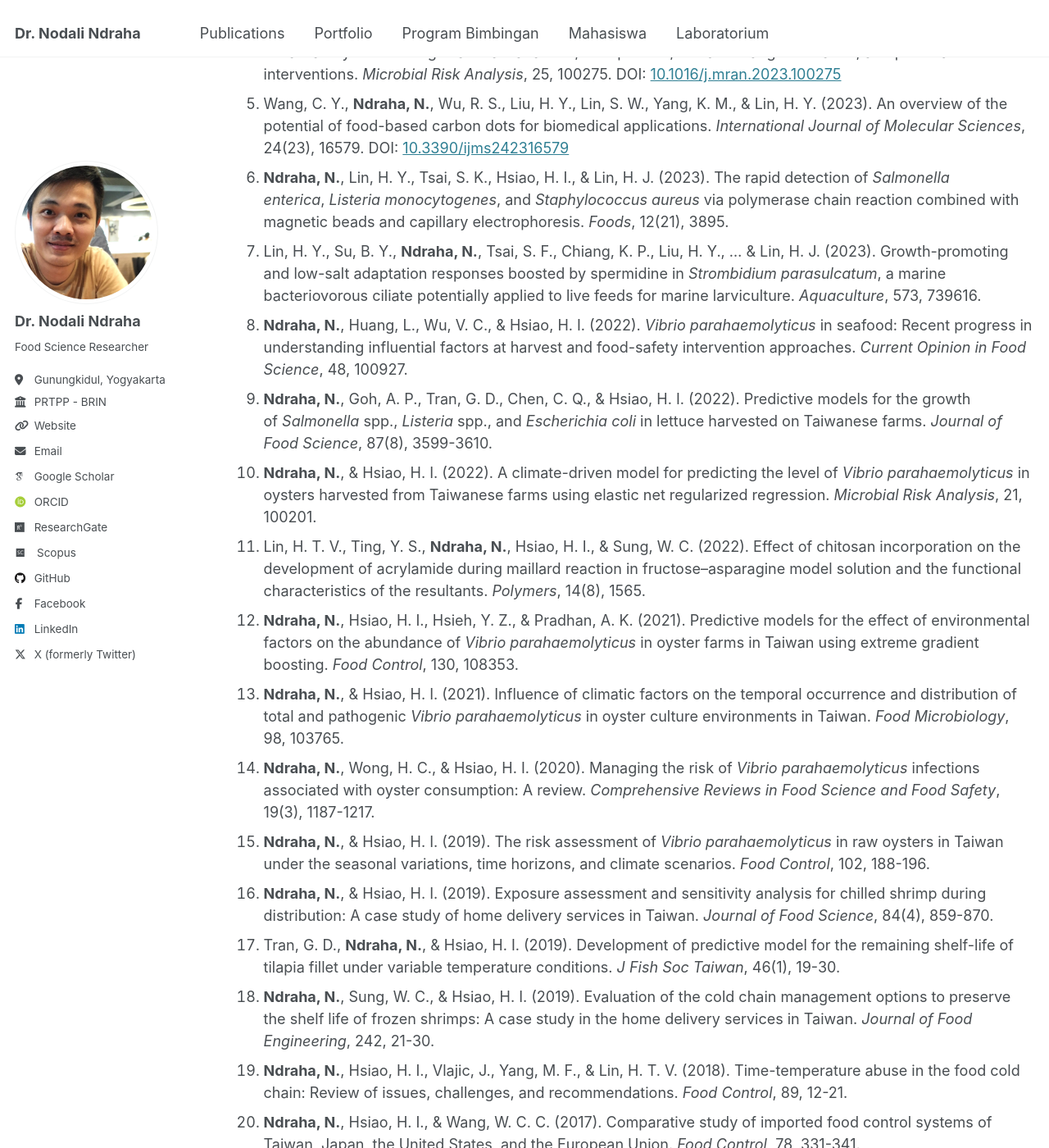
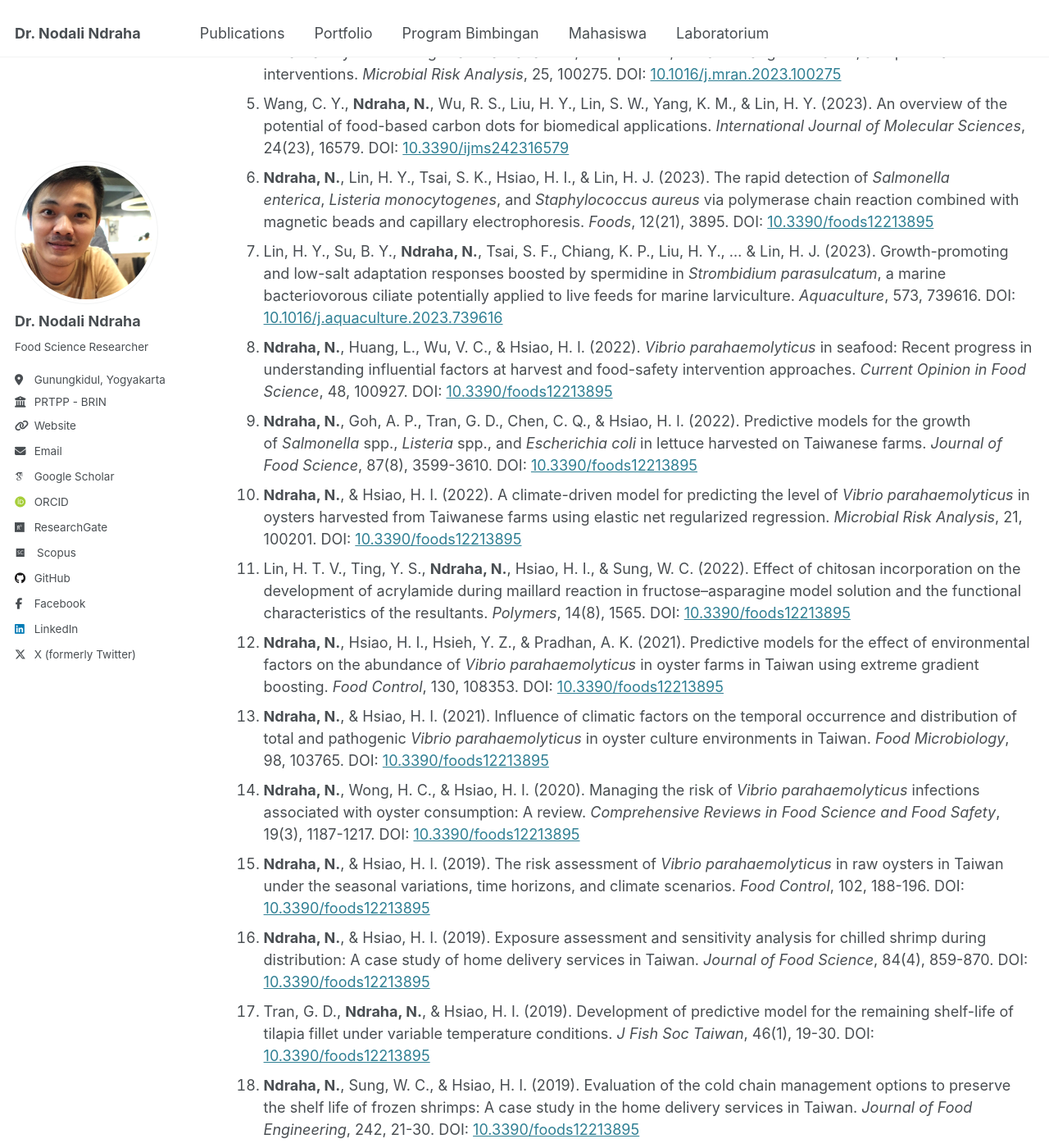
Before and after one commit to nndraha/nodali.github.io, a Jekyll site: the page built from _pages/publications.html, in a window 1280 px wide and 1400 px high, scrolled down 541 px. Shown: the whole window at 82% size. Built offline with Jekyll 4.4.1, drawn with Linux system fonts in a browser that asks for light colours; some web fonts are replaced; some of the changed text lies outside the part shown.

Commit message:
Update publications.html

```diff
--- a/_pages/publications.html
+++ b/_pages/publications.html
@@ -18,21 +18,21 @@ author_profile: true
   <li><strong>Ndraha, N.</strong>, Lin, H. Y., Wang, C. Y., Hsiao, H. I., &amp; Lin, H. J. (2023). Rapid detection methods for foodborne pathogens based on nucleic acid amplification: Recent advances, remaining challenges, and possible opportunities. <em>Food Chemistry: Molecular Sciences</em>, 7, 100183. DOI: <a href="https://doi.org/10.1016/j.fochms.2023.100183">10.1016/j.fochms.2023.100183</a></li>
   <li><strong>Ndraha, N.</strong>, Lin, H. Y., Lin, H. J., &amp; Hsiao, H. I. (2023). Modeling the risk of <em>Vibrio parahaemolyticus</em> in oysters in Taiwan by considering seasonal variations, time periods, climate change scenarios, and post-harvest interventions. <em>Microbial Risk Analysis</em>, 25, 100275. DOI: <a href="https://doi.org/10.1016/j.mran.2023.100275">10.1016/j.mran.2023.100275</a></li>
   <li>Wang, C. Y., <strong>Ndraha, N.</strong>, Wu, R. S., Liu, H. Y., Lin, S. W., Yang, K. M., &amp; Lin, H. Y. (2023). An overview of the potential of food-based carbon dots for biomedical applications. <em>International Journal of Molecular Sciences</em>, 24(23), 16579. DOI: <a href="https://doi.org/10.3390/ijms242316579">10.3390/ijms242316579</a></li>
-  <li><strong>Ndraha, N.</strong>, Lin, H. Y., Tsai, S. K., Hsiao, H. I., &amp; Lin, H. J. (2023). The rapid detection of <em>Salmonella enterica</em>, <em>Listeria monocytogenes</em>, and <em>Staphylococcus aureus</em> via polymerase chain reaction combined with magnetic beads and capillary electrophoresis. <em>Foods</em>, 12(21), 3895.</li>
-  <li>Lin, H. Y., Su, B. Y., <strong>Ndraha, N.</strong>, Tsai, S. F., Chiang, K. P., Liu, H. Y., … &amp; Lin, H. J. (2023). Growth-promoting and low-salt adaptation responses boosted by spermidine in <em>Strombidium parasulcatum</em>, a marine bacteriovorous ciliate potentially applied to live feeds for marine larviculture. <em>Aquaculture</em>, 573, 739616.</li>
-  <li><strong>Ndraha, N.</strong>, Huang, L., Wu, V. C., &amp; Hsiao, H. I. (2022). <em>Vibrio parahaemolyticus</em> in seafood: Recent progress in understanding influential factors at harvest and food-safety intervention approaches. <em>Current Opinion in Food Science</em>, 48, 100927.</li>
-  <li><strong>Ndraha, N.</strong>, Goh, A. P., Tran, G. D., Chen, C. Q., &amp; Hsiao, H. I. (2022). Predictive models for the growth of <em>Salmonella</em> spp., <em>Listeria</em> spp., and <em>Escherichia coli</em> in lettuce harvested on Taiwanese farms. <em>Journal of Food Science</em>, 87(8), 3599-3610.</li>
-  <li><strong>Ndraha, N.</strong>, &amp; Hsiao, H. I. (2022). A climate-driven model for predicting the level of <em>Vibrio parahaemolyticus</em> in oysters harvested from Taiwanese farms using elastic net regularized regression. <em>Microbial Risk Analysis</em>, 21, 100201.</li>
-  <li>Lin, H. T. V., Ting, Y. S., <strong>Ndraha, N.</strong>, Hsiao, H. I., &amp; Sung, W. C. (2022). Effect of chitosan incorporation on the development of acrylamide during maillard reaction in fructose–asparagine model solution and the functional characteristics of the resultants. <em>Polymers</em>, 14(8), 1565.</li>
-  <li><strong>Ndraha, N.</strong>, Hsiao, H. I., Hsieh, Y. Z., &amp; Pradhan, A. K. (2021). Predictive models for the effect of environmental factors on the abundance of <em>Vibrio parahaemolyticus</em> in oyster farms in Taiwan using extreme gradient boosting. <em>Food Control</em>, 130, 108353.</li>
-  <li><strong>Ndraha, N.</strong>, &amp; Hsiao, H. I. (2021). Influence of climatic factors on the temporal occurrence and distribution of total and pathogenic <em>Vibrio parahaemolyticus </em>in oyster culture environments in Taiwan. <em>Food Microbiology</em>, 98, 103765.</li>
-  <li><strong>Ndraha, N.</strong>, Wong, H. C., &amp; Hsiao, H. I. (2020). Managing the risk of <em>Vibrio parahaemolyticus</em> infections associated with oyster consumption: A review. <em>Comprehensive Reviews in Food Science and Food Safety</em>, 19(3), 1187-1217.</li>
-  <li><strong>Ndraha, N.</strong>, &amp; Hsiao, H. I. (2019). The risk assessment of <em>Vibrio parahaemolyticus</em> in raw oysters in Taiwan under the seasonal variations, time horizons, and climate scenarios. <em>Food Control</em>, 102, 188-196.</li>
-  <li><strong>Ndraha, N.</strong>, &amp; Hsiao, H. I. (2019). Exposure assessment and sensitivity analysis for chilled shrimp during distribution: A case study of home delivery services in Taiwan. <em>Journal of Food Science</em>, 84(4), 859-870.</li>
-  <li>Tran, G. D., <strong>Ndraha, N.</strong>, &amp; Hsiao, H. I. (2019). Development of predictive model for the remaining shelf-life of tilapia fillet under variable temperature conditions. <em>J Fish Soc Taiwan</em>, 46(1), 19-30.</li>
-  <li><strong>Ndraha, N.</strong>, Sung, W. C., &amp; Hsiao, H. I. (2019). Evaluation of the cold chain management options to preserve the shelf life of frozen shrimps: A case study in the home delivery services in Taiwan. <em>Journal of Food Engineering</em>, 242, 21-30.</li>
-  <li><strong>Ndraha, N.</strong>, Hsiao, H. I., Vlajic, J., Yang, M. F., &amp; Lin, H. T. V. (2018). Time-temperature abuse in the food cold chain: Review of issues, challenges, and recommendations. <em>Food Control</em>, 89, 12-21.</li>
-  <li><strong>Ndraha, N.</strong>, Hsiao, H. I., &amp; Wang, W. C. C. (2017). Comparative study of imported food control systems of Taiwan, Japan, the United States, and the European Union. <em>Food Control</em>, 78, 331-341.</li>
+  <li><strong>Ndraha, N.</strong>, Lin, H. Y., Tsai, S. K., Hsiao, H. I., &amp; Lin, H. J. (2023). The rapid detection of <em>Salmonella enterica</em>, <em>Listeria monocytogenes</em>, and <em>Staphylococcus aureus</em> via polymerase chain reaction combined with magnetic beads and capillary electrophoresis. <em>Foods</em>, 12(21), 3895. DOI: <a href="https://doi.org/10.3390/foods12213895">10.3390/foods12213895</a></li>
+  <li>Lin, H. Y., Su, B. Y., <strong>Ndraha, N.</strong>, Tsai, S. F., Chiang, K. P., Liu, H. Y., … &amp; Lin, H. J. (2023). Growth-promoting and low-salt adaptation responses boosted by spermidine in <em>Strombidium parasulcatum</em>, a marine bacteriovorous ciliate potentially applied to live feeds for marine larviculture. <em>Aquaculture</em>, 573, 739616. DOI: <a href="https://doi.org/10.1016/j.aquaculture.2023.739616">10.1016/j.aquaculture.2023.739616</a></li>
+  <li><strong>Ndraha, N.</strong>, Huang, L., Wu, V. C., &amp; Hsiao, H. I. (2022). <em>Vibrio parahaemolyticus</em> in seafood: Recent progress in understanding influential factors at harvest and food-safety intervention approaches. <em>Current Opinion in Food Science</em>, 48, 100927. DOI: <a href="https://doi.org/10.3390/foods12213895">10.3390/foods12213895</a></li>
+  <li><strong>Ndraha, N.</strong>, Goh, A. P., Tran, G. D., Chen, C. Q., &amp; Hsiao, H. I. (2022). Predictive models for the growth of <em>Salmonella</em> spp., <em>Listeria</em> spp., and <em>Escherichia coli</em> in lettuce harvested on Taiwanese farms. <em>Journal of Food Science</em>, 87(8), 3599-3610. DOI: <a href="https://doi.org/10.3390/foods12213895">10.3390/foods12213895</a></li>
+  <li><strong>Ndraha, N.</strong>, &amp; Hsiao, H. I. (2022). A climate-driven model for predicting the level of <em>Vibrio parahaemolyticus</em> in oysters harvested from Taiwanese farms using elastic net regularized regression. <em>Microbial Risk Analysis</em>, 21, 100201. DOI: <a href="https://doi.org/10.3390/foods12213895">10.3390/foods12213895</a></li>
+  <li>Lin, H. T. V., Ting, Y. S., <strong>Ndraha, N.</strong>, Hsiao, H. I., &amp; Sung, W. C. (2022). Effect of chitosan incorporation on the development of acrylamide during maillard reaction in fructose–asparagine model solution and the functional characteristics of the resultants. <em>Polymers</em>, 14(8), 1565. DOI: <a href="https://doi.org/10.3390/foods12213895">10.3390/foods12213895</a></li>
+  <li><strong>Ndraha, N.</strong>, Hsiao, H. I., Hsieh, Y. Z., &amp; Pradhan, A. K. (2021). Predictive models for the effect of environmental factors on the abundance of <em>Vibrio parahaemolyticus</em> in oyster farms in Taiwan using extreme gradient boosting. <em>Food Control</em>, 130, 108353. DOI: <a href="https://doi.org/10.3390/foods12213895">10.3390/foods12213895</a></li>
+  <li><strong>Ndraha, N.</strong>, &amp; Hsiao, H. I. (2021). Influence of climatic factors on the temporal occurrence and distribution of total and pathogenic <em>Vibrio parahaemolyticus </em>in oyster culture environments in Taiwan. <em>Food Microbiology</em>, 98, 103765. DOI: <a href="https://doi.org/10.3390/foods12213895">10.3390/foods12213895</a></li>
+  <li><strong>Ndraha, N.</strong>, Wong, H. C., &amp; Hsiao, H. I. (2020). Managing the risk of <em>Vibrio parahaemolyticus</em> infections associated with oyster consumption: A review. <em>Comprehensive Reviews in Food Science and Food Safety</em>, 19(3), 1187-1217. DOI: <a href="https://doi.org/10.3390/foods12213895">10.3390/foods12213895</a></li>
+  <li><strong>Ndraha, N.</strong>, &amp; Hsiao, H. I. (2019). The risk assessment of <em>Vibrio parahaemolyticus</em> in raw oysters in Taiwan under the seasonal variations, time horizons, and climate scenarios. <em>Food Control</em>, 102, 188-196. DOI: <a href="https://doi.org/10.3390/foods12213895">10.3390/foods12213895</a></li>
+  <li><strong>Ndraha, N.</strong>, &amp; Hsiao, H. I. (2019). Exposure assessment and sensitivity analysis for chilled shrimp during distribution: A case study of home delivery services in Taiwan. <em>Journal of Food Science</em>, 84(4), 859-870. DOI: <a href="https://doi.org/10.3390/foods12213895">10.3390/foods12213895</a></li>
+  <li>Tran, G. D., <strong>Ndraha, N.</strong>, &amp; Hsiao, H. I. (2019). Development of predictive model for the remaining shelf-life of tilapia fillet under variable temperature conditions. <em>J Fish Soc Taiwan</em>, 46(1), 19-30. DOI: <a href="https://doi.org/10.3390/foods12213895">10.3390/foods12213895</a></li>
+  <li><strong>Ndraha, N.</strong>, Sung, W. C., &amp; Hsiao, H. I. (2019). Evaluation of the cold chain management options to preserve the shelf life of frozen shrimps: A case study in the home delivery services in Taiwan. <em>Journal of Food Engineering</em>, 242, 21-30. DOI: <a href="https://doi.org/10.3390/foods12213895">10.3390/foods12213895</a></li>
+  <li><strong>Ndraha, N.</strong>, Hsiao, H. I., Vlajic, J., Yang, M. F., &amp; Lin, H. T. V. (2018). Time-temperature abuse in the food cold chain: Review of issues, challenges, and recommendations. <em>Food Control</em>, 89, 12-21. DOI: <a href="https://doi.org/10.3390/foods12213895">10.3390/foods12213895</a></li>
+  <li><strong>Ndraha, N.</strong>, Hsiao, H. I., &amp; Wang, W. C. C. (2017). Comparative study of imported food control systems of Taiwan, Japan, the United States, and the European Union. <em>Food Control</em>, 78, 331-341. DOI: <a href="https://doi.org/10.3390/foods12213895">10.3390/foods12213895</a></li>
 </ol>
 
 <b>Bab/Bagian Buku</b>
```
